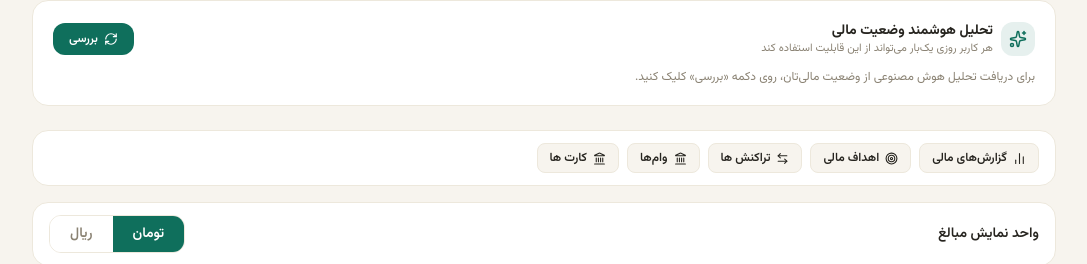
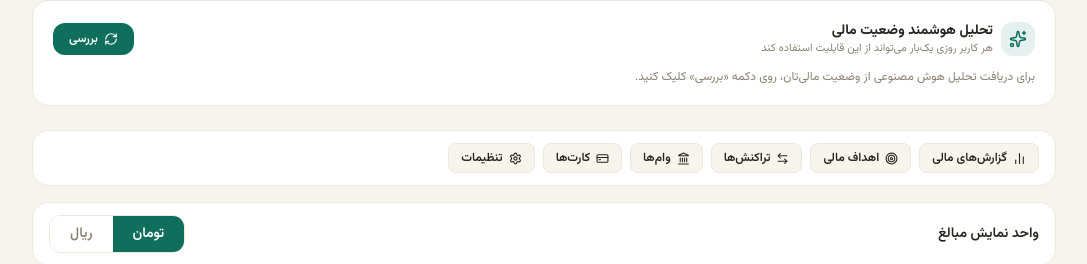
Before and after one commit to parsaasadzadeh/Sablo-Web, a Next.js app: page /dashboard in a window 1280 px wide. Shown: the part 125-389 px from the top of the page, without its empty margins (96-1183 px from the left). Built offline with nearby package versions, Linux system fonts and the light colour scheme; no server answers; sample sign-in values are in the browser's storage.

Commit message:
Update QuickNav.js

```diff
--- a/src/components/dashboard/QuickNav.js
+++ b/src/components/dashboard/QuickNav.js
@@ -1,31 +1,35 @@
 "use client";
-import { useRouter } from "next/navigation";
-import { BarChart2, Target, ArrowLeftRight, Landmark } from "lucide-react";
+import Link from "next/link";
+import { BarChart2, Target, ArrowLeftRight, Landmark, CreditCard, Settings } from "lucide-react";
+
+const ITEMS = [
+  { label: "گزارش‌های مالی", icon: BarChart2, path: "/reports" },
+  { label: "اهداف مالی", icon: Target, path: "/goals" },
+  { label: "تراکنش‌ها", icon: ArrowLeftRight, path: "/transactions" },
+  { label: "وام‌ها", icon: Landmark, path: "/loans" },
+  { label: "کارت‌ها", icon: CreditCard, path: "/cards" },
+  { label: "تنظیمات", icon: Settings, path: "/settings" },
+];
+
 export default function QuickNav() {
-  const router = useRouter();
-
-  const items = [
-    { label: "گزارش‌های مالی", icon: BarChart2, path: "/reports" },
-    { label: "اهداف مالی", icon: Target, path: "/goals" },
-    { label: "تراکنش ها", icon: ArrowLeftRight, path: "/transactions" },
-    { label: "وام‌ها", icon: Landmark, path: "/loans" },
-    { label: "کارت ها ", icon: Landmark, path: "/cards" }
-  ];
-
   return (
-    <div className="bg-white rounded-2xl border border-[#EDE8DC] px-4 py-3 mb-4">
+    <nav
+      aria-label="دسترسی سریع"
+      className="bg-white dark:bg-[#1E1D1A] rounded-2xl border border-[#EDE8DC] dark:border-[#3A3832] px-4 py-3 mb-4"
+    >
       <div className="flex items-center gap-2 flex-wrap">
-        {items.map((item) => (
-          <button
+        {ITEMS.map((item) => (
+          <Link
             key={item.path}
-            onClick={() => router.push(item.path)}
-            className="flex items-center gap-1.5 bg-[#F7F4EE] hover:bg-[#0F6F5C]/10 hover:text-[#0F6F5C] text-[#26241F] text-xs font-semibold px-3 py-1.5 rounded-lg transition-colors border border-[#EDE8DC]"
+            href={item.path}
+            prefetch
+            className="flex items-center gap-1.5 bg-[#F7F4EE] dark:bg-[#141311] hover:bg-[#0F6F5C]/10 hover:text-[#0F6F5C] text-[#26241F] dark:text-[#F3F0E8] text-xs font-semibold px-3 py-1.5 rounded-lg transition-colors border border-[#EDE8DC] dark:border-[#3A3832] focus-visible:outline-2 focus-visible:outline-[#0F6F5C]"
           >
             <item.icon size={13} />
             {item.label}
-          </button>
+          </Link>
         ))}
       </div>
-    </div>
+    </nav>
   );
 }
```
